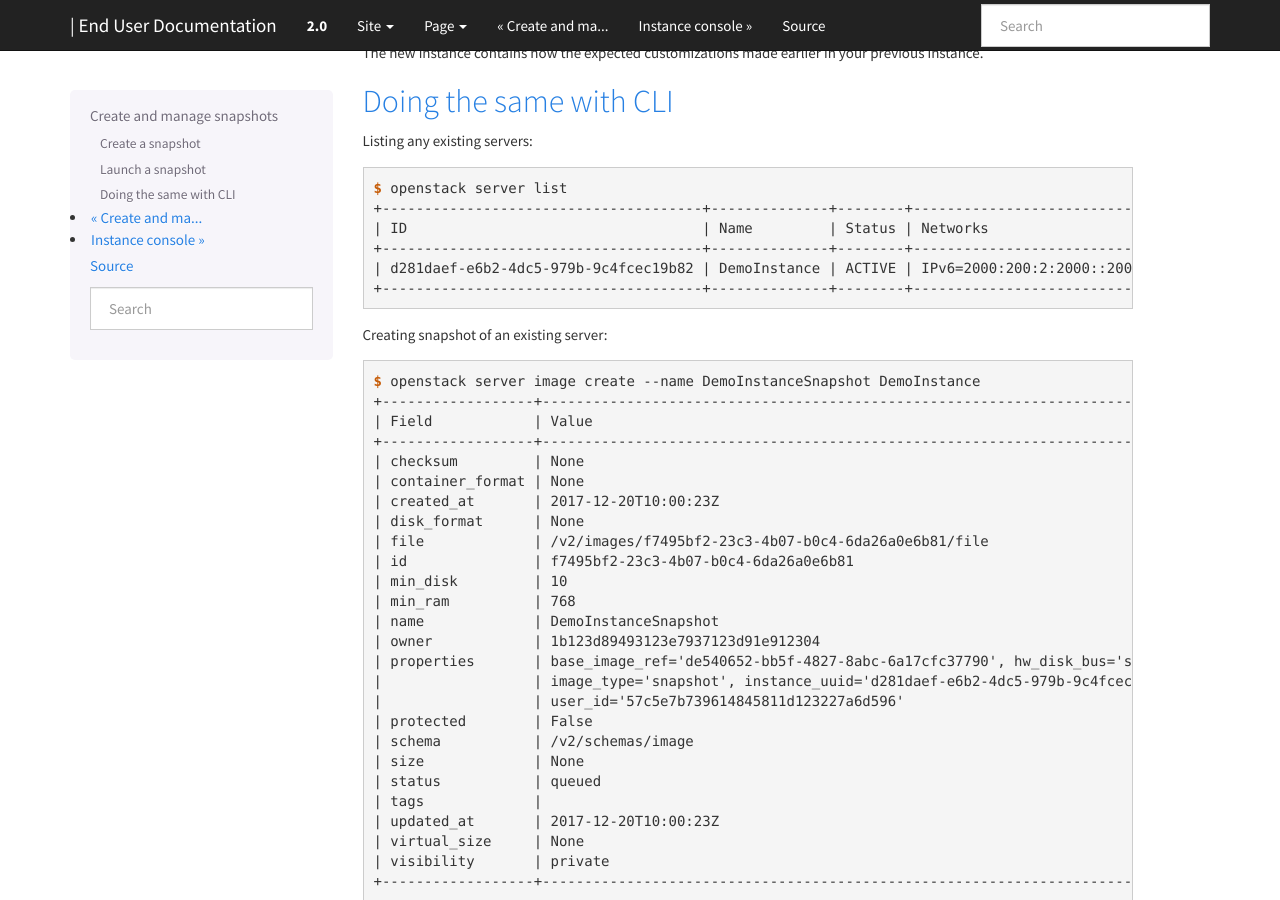
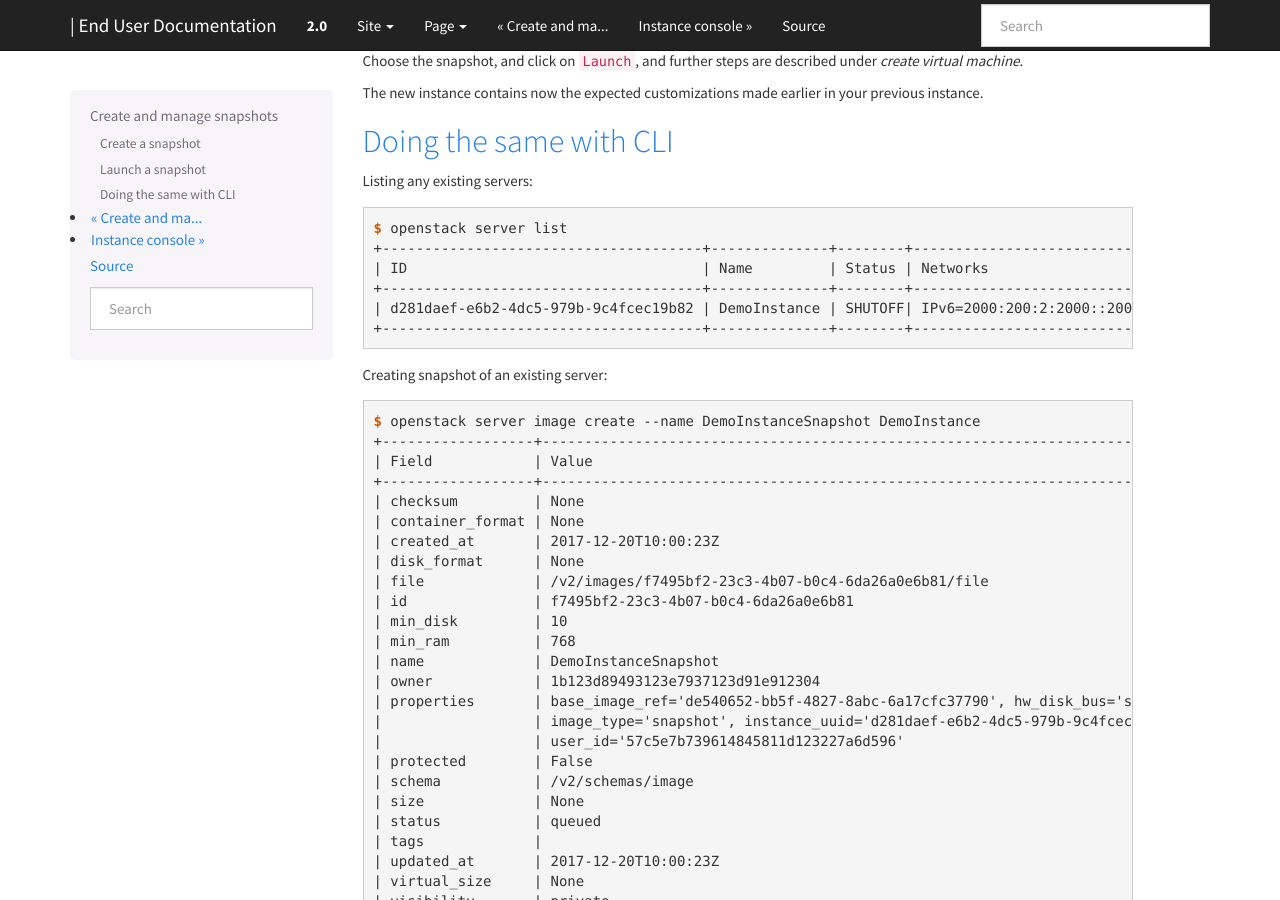
Before and after one commit to norcams/docs-enduser, a Sphinx documentation site: the page built from docs/create-snapshot.rst, in a window 1280 px wide and 900 px high, scrolled down 1952 px. Built offline with Sphinx 7.4.7, drawn with Linux system fonts in a browser that asks for light colours.

Commit message:
Updated create snapshot

```diff
--- a/docs/create-snapshot.rst
+++ b/docs/create-snapshot.rst
@@ -72,7 +73,7 @@ Listing any existing servers:
     +--------------------------------------+--------------+--------+---------------------------------------+-----------------------+
     | ID                                   | Name         | Status | Networks                              | Image Name            |
     +--------------------------------------+--------------+--------+---------------------------------------+-----------------------+
-    | d281daef-e6b2-4dc5-979b-9c4fcec19b82 | DemoInstance | ACTIVE | IPv6=2000:200:2:2000::200a, 10.2.0.02 | GOLD Ubuntu 16.04 LTS |
+    | d281daef-e6b2-4dc5-979b-9c4fcec19b82 | DemoInstance | SHUTOFF| IPv6=2000:200:2:2000::200a, 10.2.0.02 | GOLD Ubuntu 16.04 LTS |
     +--------------------------------------+--------------+--------+---------------------------------------+-----------------------+
 
 Creating snapshot of an existing server:
```
Also changed, not shown: other parts of docs/create-snapshot.rst (+2 -1 lines).
